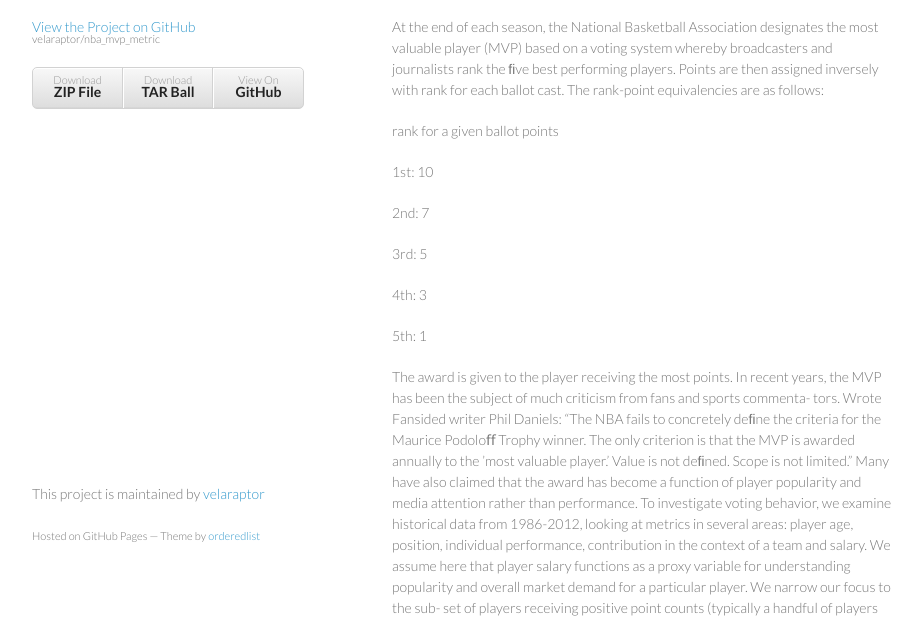
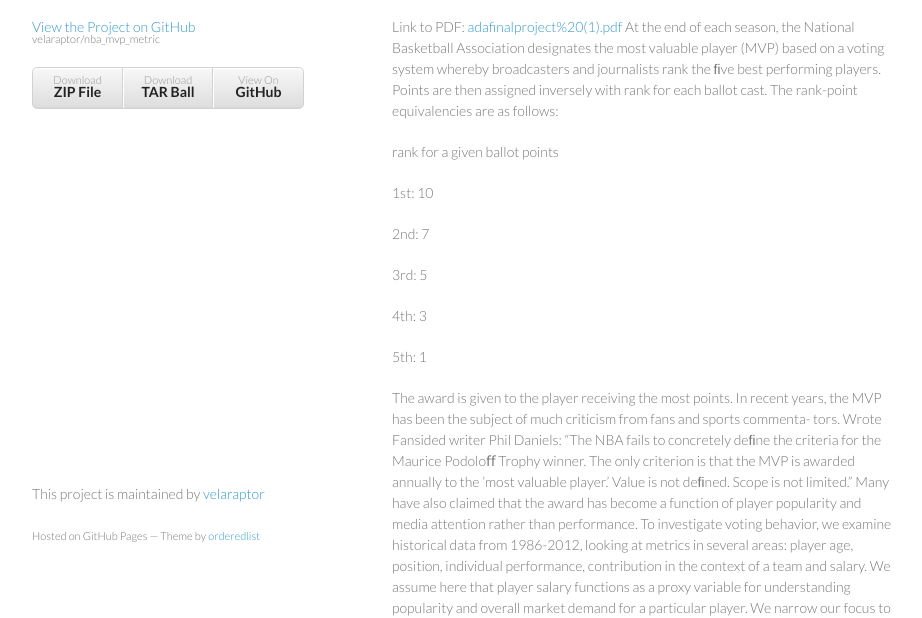
Before and after one commit to velaraptor/nba_mvp_metric, a plain HTML site: page index.html in a window 1280 px wide. Shown: the part 185-803 px from the top of the page, without its empty margins (178-1100 px from the left). Drawn offline with Linux system fonts and the light colour scheme.

```diff
--- a/index.html
+++ b/index.html
@@ -36,7 +36,8 @@
 <h1>
 <a name="introduction" class="anchor" href="#introduction"><span class="octicon octicon-link"></span></a>Introduction</h1>
 
-<p>At the end of each season, the National Basketball Association designates the most valuable player
+<p>Link to PDF: <a href="http://velaraptor.github.io/nba_mvp_metric/pdf%20report/adafinalproject%20(1).pdf">adafinalproject%20(1).pdf</a>
+At the end of each season, the National Basketball Association designates the most valuable player
 (MVP) based on a voting system whereby broadcasters and journalists rank the ﬁve best performing players. Points are then assigned inversely with rank for each ballot cast. The rank-point
 equivalencies are as follows:</p>
 
```
Also changed, not shown: params.json (+1 -1 lines).
